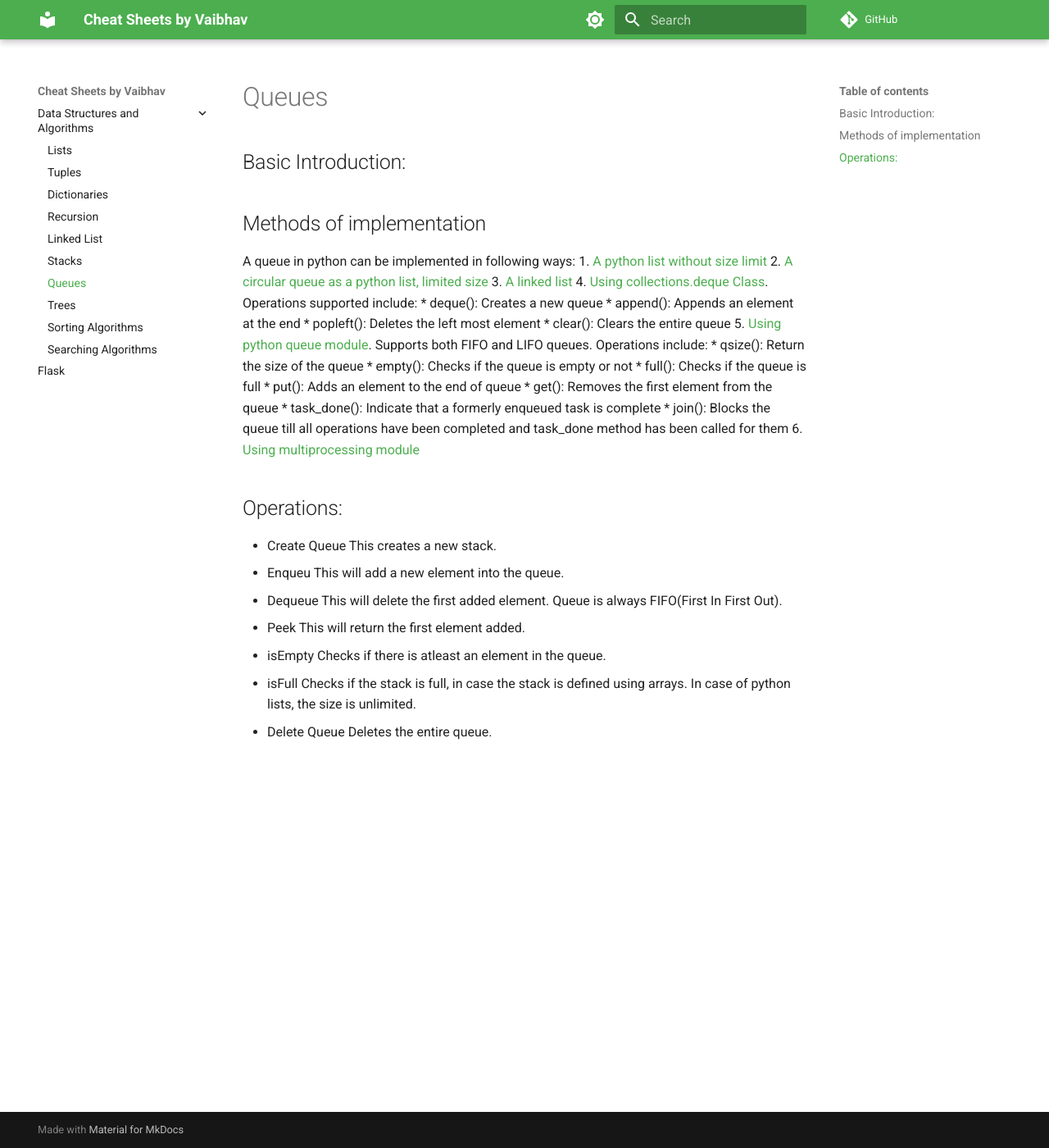
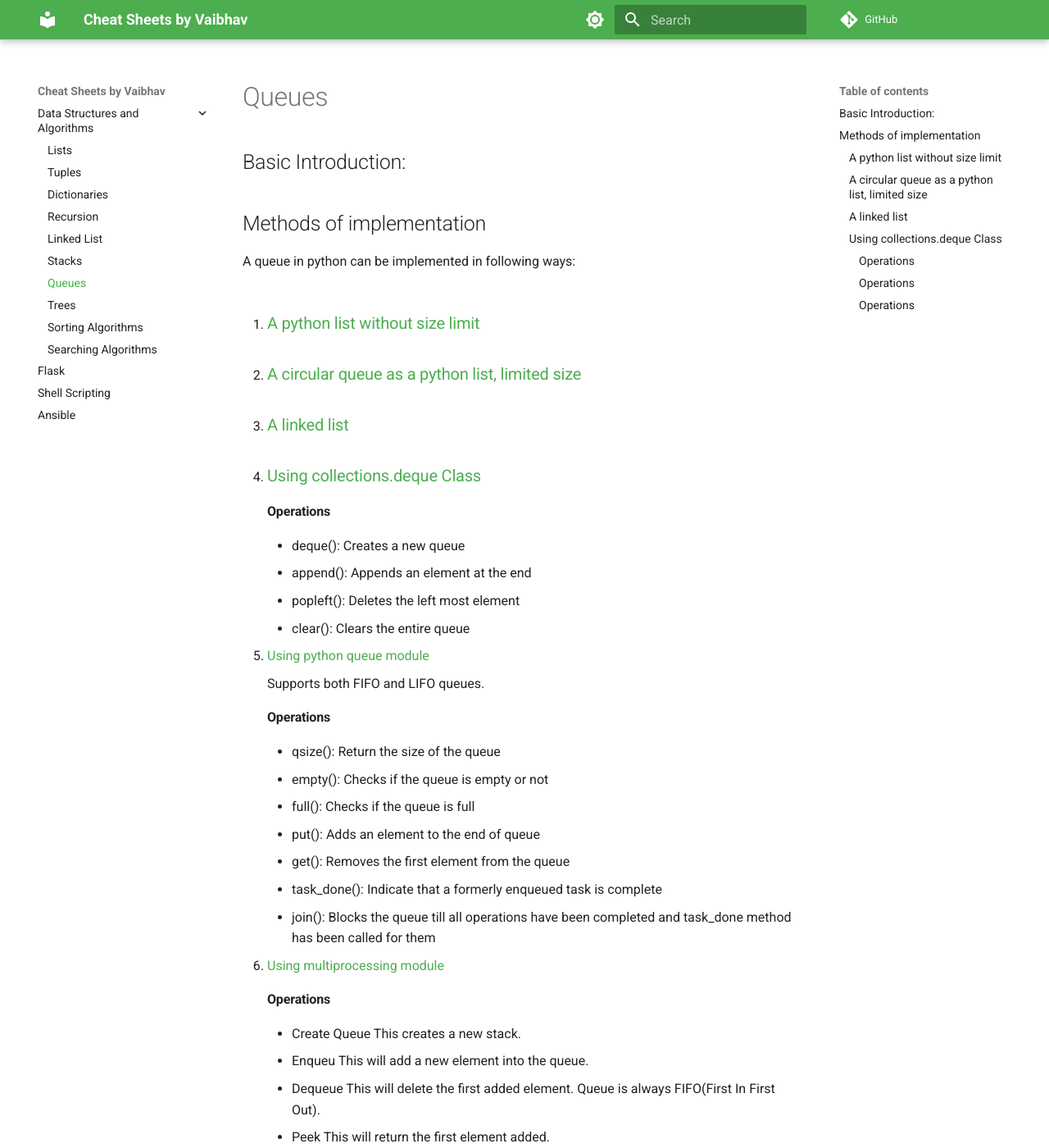
Before and after one commit to vs456/Cheat-Sheets, an MkDocs documentation site: the page built from docs/Data Structures and Algirithms/Queues/README.md, in a window 1280 px wide and 1400 px high. Shown: the whole window at 82% size. Built offline with MkDocs 1.6.1 and Material for MkDocs 9.7.7, drawn with Linux system fonts in a browser that asks for light colours; comment, search, counter and statistics services are not loaded.

Commit message:
Beautification

```diff
--- a/docs/Data Structures and Algirithms/Queues/README.md
+++ b/docs/Data Structures and Algirithms/Queues/README.md
@@ -3,16 +3,30 @@
 ## Basic Introduction:
 
 ## Methods of implementation
+
 A queue in python can be implemented in following ways:
-1. [A python list without size limit](queue_list_unlimited.py)
-2. [A circular queue as a python list, limited size](circular_queue.py)
-3. [A linked list](queue_linked_list.py)
-4. [Using collections.deque Class](https://docs.python.org/3/library/collections.html#deque-objects). Operations supported include:
+
+1. ### [A python list without size limit](queue_list_unlimited.py)
+
+2. ### [A circular queue as a python list, limited size](circular_queue.py)
+
+3. ### [A linked list](queue_linked_list.py)
+
+4. ### [Using collections.deque Class](https://docs.python.org/3/library/collections.html#deque-objects)
+
+    #### Operations
+
     * deque(): Creates a new queue
     * append(): Appends an element at the end
     * popleft(): Deletes the left most element
     * clear(): Clears the entire queue
-5. [Using python queue module](https://docs.python.org/3/library/queue.html). Supports both FIFO and LIFO queues. Operations include:
+
+5. [Using python queue module](https://docs.python.org/3/library/queue.html)
+
+    Supports both FIFO and LIFO queues.
+
+    #### Operations
+
     * qsize(): Return the size of the queue
     * empty(): Checks if the queue is empty or not
     * full(): Checks if the queue is full
@@ -20,21 +34,22 @@ A queue in python can be implemented in following ways:
     * get(): Removes the first element from the queue
     * task_done(): Indicate that a formerly enqueued task is complete
     * join(): Blocks the queue till all operations have been completed and task_done method has been called for them
+
 6. [Using multiprocessing module]()
 
-## Operations:
+    #### Operations
 
-* Create Queue
-    This creates a new stack.
-* Enqueu
-    This will add a new element into the queue.
-* Dequeue
-    This will delete the first added element. Queue is always FIFO(First In First Out).
-* Peek
-    This will return the first element added.
-* isEmpty
-    Checks if there is atleast an element in the queue.
-* isFull
-    Checks if the stack is full, in case the stack is defined using arrays. In case of python lists, the size is unlimited.
-* Delete Queue
-    Deletes the entire queue.
+    * Create Queue
+        This creates a new stack.
+    * Enqueu
+        This will add a new element into the queue.
+    * Dequeue
+        This will delete the first added element. Queue is always FIFO(First In First Out).
+    * Peek
+        This will return the first element added.
+    * isEmpty
+        Checks if there is atleast an element in the queue.
+    * isFull
+        Checks if the stack is full, in case the stack is defined using arrays. In case of python lists, the size is unlimited.
+    * Delete Queue
+        Deletes the entire queue.
--- a/mkdocs.yml
+++ b/mkdocs.yml
@@ -11,6 +11,9 @@ nav:
     - Sorting Algorithms: 'Data Structures and Algirithms/sorting/README.md'
     - Searching Algorithms: 'Data Structures and Algirithms/searching/README.md'
   - Flask: 'flask_api/README.md'
+  - Shell Scripting: 'Shell Scripting/README.md'
+  - Ansible: 'Ansible/README.md'
+
 
 site_name: Cheat Sheets by Vaibhav
 repo_url: 'https://github.com/vs456/Cheat-Sheets'
```
Also changed, not shown: README.md (+5 -5 lines), docs/Ansible/README.md (added, +41 -0 lines), docs/Data Structures and Algirithms/stacks/README.md (+1 -0 lines), docs/Shell Scripting/README.md (renamed from docs/Shell Scripting/READMEN.md, +8 -0 lines).
